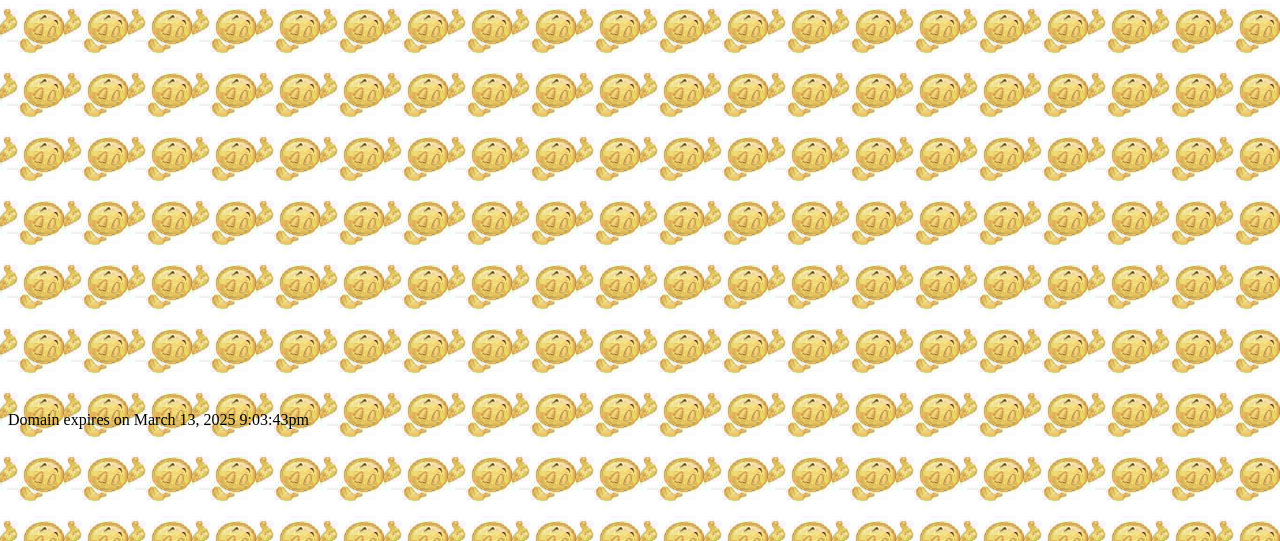
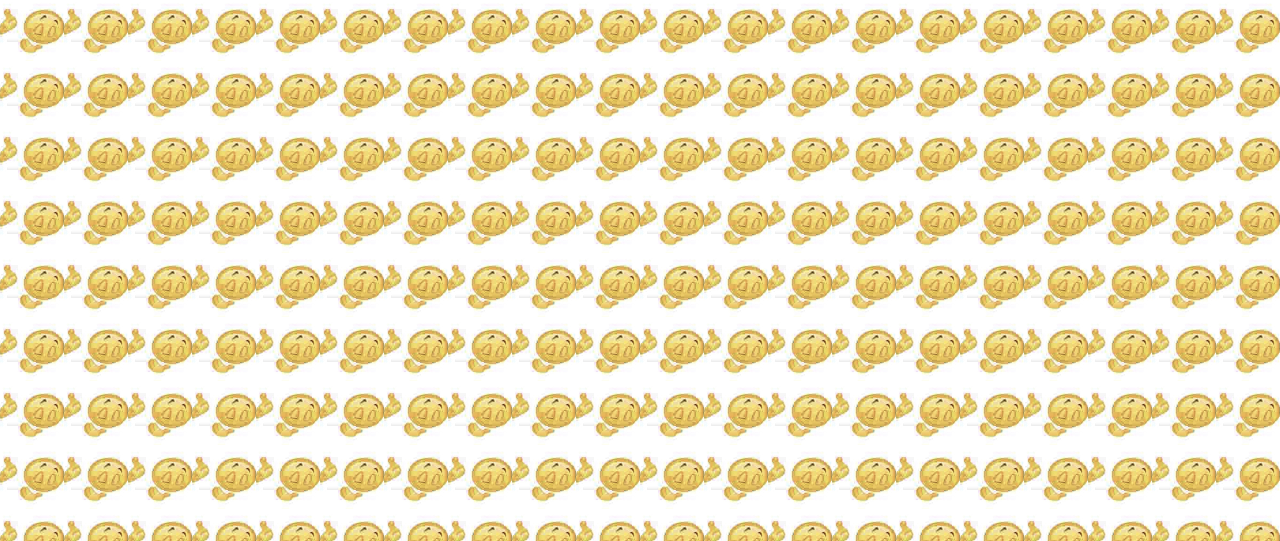
Before and after one commit to pepperthepupper/garbage, a plain HTML site: page index.htm in a window 1280 px wide. Shown: the part 259-800 px from the top of the page. Drawn offline with Linux system fonts and the light colour scheme.

Commit message:
Add files via upload

```diff
--- a/index.htm
+++ b/index.htm
@@ -18,8 +18,5 @@ background-size: fixed;
 
 <h1 style="font-family:Comic Sans MS"><a href="Quick announcement.png">Positive Affirmations</a></h1>
 
-<br><br><br><br><br><br><br><br><br><br><br><br><br><br><br><br><br><br><br><br><br><br>
-<p>Domain expires on March 13, 2025 9:03:43pm</p>
-
 </body>
 </html>
```
